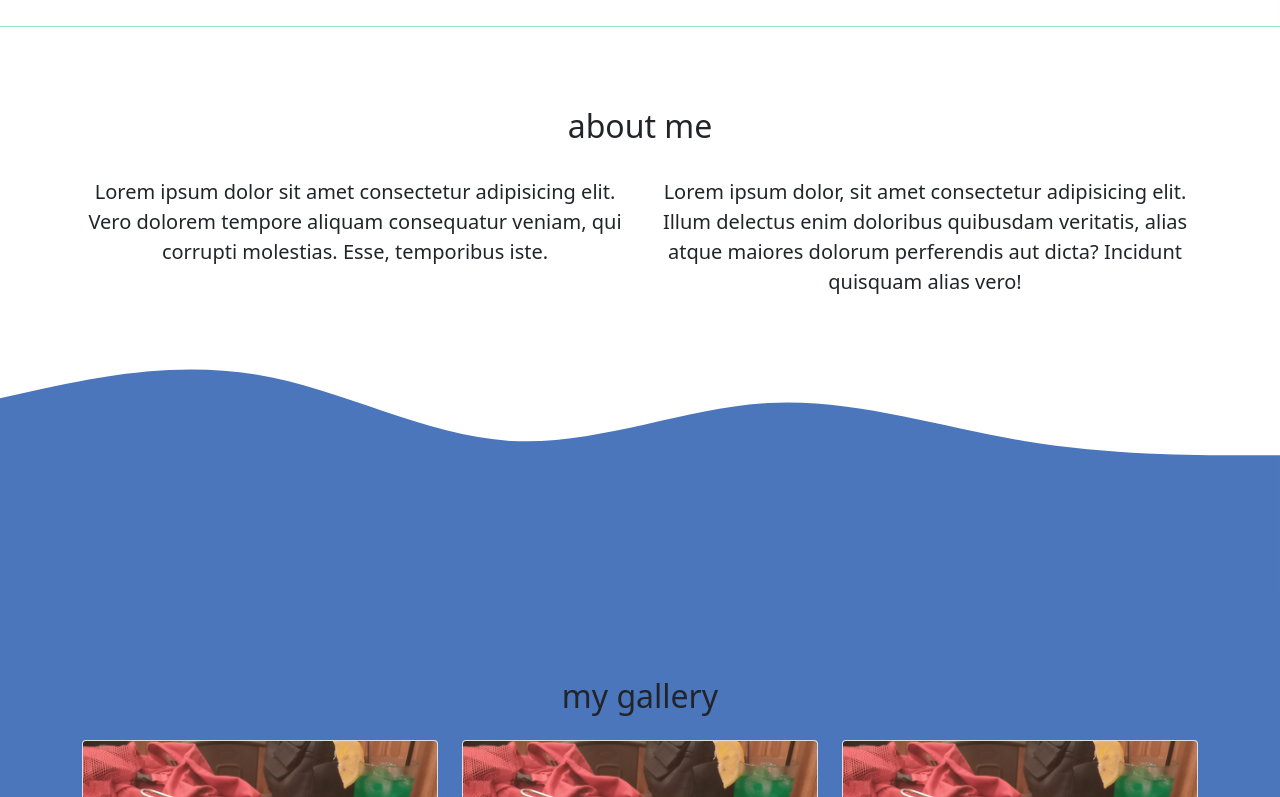
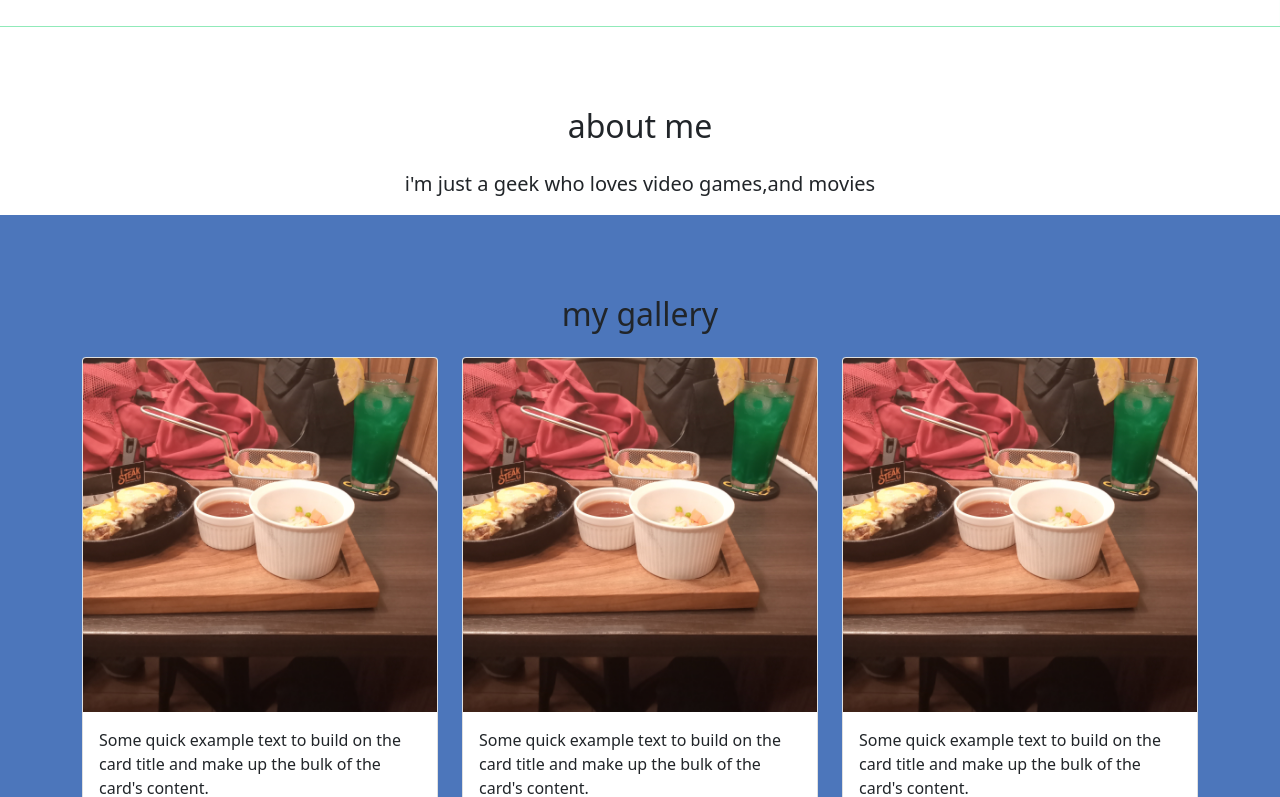
Before and after one commit to ilhamptr/ilhamptr.github.io, a plain HTML site: page index.html in a window 1280 px wide. Shown: the part 659-1456 px from the top of the page. Drawn offline with nearby package versions, Linux system fonts and the light colour scheme.

Commit message:
about me

```diff
--- a/index.html
+++ b/index.html
@@ -52,27 +52,17 @@
     <!-- about -->
     <section id="about me">
       <div class="container">
-        <div class="row text-center mb-4">
-          <div class="col">
+        <div class="row">
+          <div class="col text-center mb-3">
             <h2>about me</h2>
           </div>
         </div>
-        <div class="row justify-content-start fs-5 text-center">
-          <div class="col-md-6">
-            <p>Lorem ipsum dolor sit amet consectetur adipisicing elit. Vero dolorem tempore aliquam consequatur veniam, qui corrupti molestias. Esse, temporibus iste.</p>
-          </div>
-          <div class="col-md-6">
-            <p>Lorem ipsum dolor, sit amet consectetur adipisicing elit. Illum delectus enim doloribus quibusdam veritatis, alias atque maiores dolorum perferendis aut dicta? Incidunt quisquam alias vero!</p>
+        <div class="row">
+          <div class="col text-center fs-5">
+            <p>i'm just a geek who loves video games,and movies</p>
           </div>
         </div>
       </div>
-      <svg xmlns="http://www.w3.org/2000/svg" viewBox="0 0 1440 320">
-        <path
-          fill="#4c76bb"
-          fill-opacity="1"
-          d="M0,96L48,85.3C96,75,192,53,288,69.3C384,85,480,139,576,144C672,149,768,107,864,101.3C960,96,1056,128,1152,144C1248,160,1344,160,1392,160L1440,160L1440,320L1392,320C1344,320,1248,320,1152,320C1056,320,960,320,864,320C768,320,672,320,576,320C480,320,384,320,288,320C192,320,96,320,48,320L0,320Z"
-        ></path>
-      </svg>
     </section>
     <!-- akhir about -->
 
```
